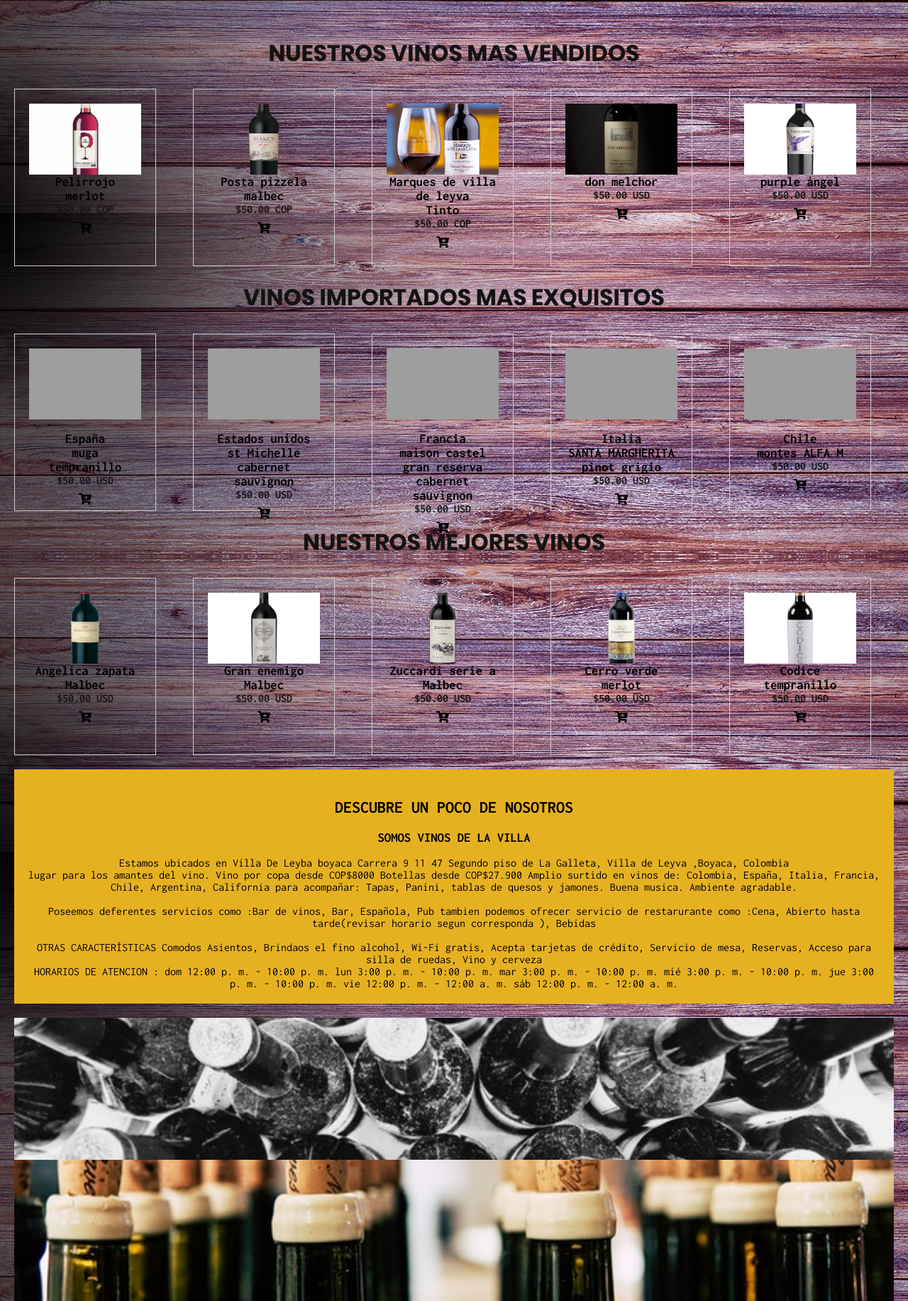
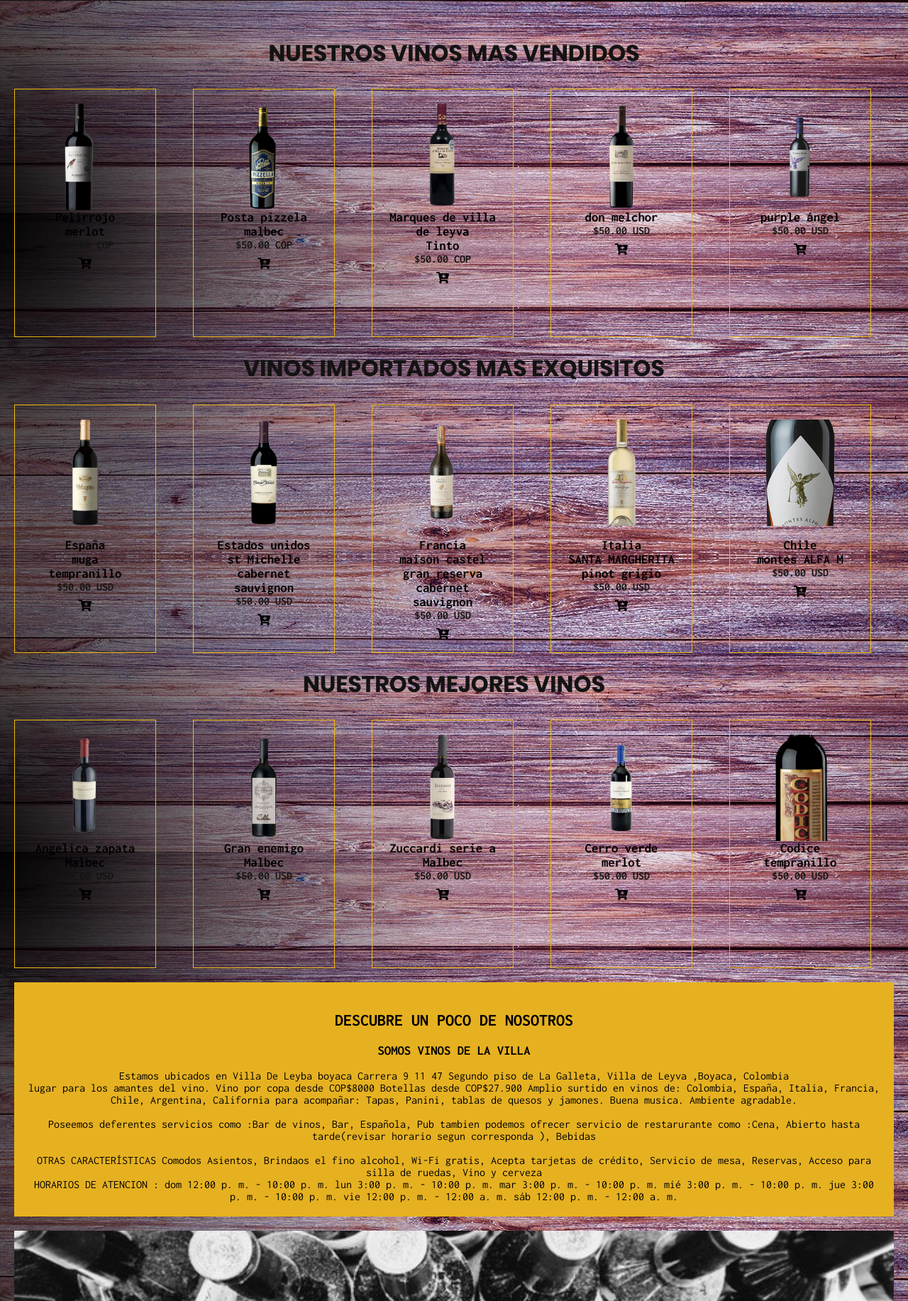
Before and after one commit to Juanito-boop/WebSite, a PHP site: page / in a window 1280 px wide. Shown: the part 600-2433 px from the top of the page at 71% size. Run offline with PHP 8.4, Linux system fonts and the light colour scheme; grey boxes are pictures that could not be loaded.

Commit message:
final-final

```diff
--- a/css/Global.css
+++ b/css/Global.css
@@ -59,10 +59,10 @@ h2 {
 }
 
 .product {
-  border: 1px solid #ccc;
+  border: 1px solid #efb810;
   padding: 20px;
   width: 200px;
-  height: 250px;
+  height: 350px;
   text-align: center;
   position: relative;
 }
@@ -85,7 +85,7 @@ h2 {
 
 .product__img {
   width: 100%;
-  height: 100px;
+  height: 150px;
   object-fit: cover;
 }
 
--- a/index.html
+++ b/index.html
@@ -114,7 +114,8 @@
             <h2 class="main-title">NUESTROS VINOS MAS VENDIDOS </h2>
             <section class="container-products">
                 <div class="product">
-                    <img src="img/OIP.jpg" alt="" class="product__img">
+                    <img src="img/vinos/Petirrojo-Merlot-750cc-600x600-2-removebg-preview.png" alt=""
+                        class="product__img">
                     <div class="product__description">
                         <h3 class="product__title">Pelirrojo<br>merlot</h3>
                         <span class="product__price">$50.00 COP</span>
@@ -122,7 +123,8 @@
                     <em class="product__icon fas fa-cart-plus"></em>
                 </div>
                 <div class="product">
-                    <img src="img/Alamos_Malbec.png" alt="" class="product__img">
+                    <img src="img/vinos/vino-la-posta-pizzella-malbec-D_NQ_NP_971539-MLA26603238551_012018-F-1-800x800-removebg-preview.png"
+                        alt="" class="product__img">
                     <div class="product__description">
                         <h3 class="product__title">Posta pizzela<br>malbec</h3>
                         <span class="product__price">$50.00 COP</span>
@@ -130,7 +132,7 @@
                     <em class="product__icon fas fa-cart-plus"></em>
                 </div>
                 <div class="product">
-                    <img src="img/R.jpg" alt="" class="product__img">
+                    <img src="img/vinos/marques-de-villa-de-leyva.png" alt="" class="product__img">
                     <div class="product__description">
                         <h3 class="product__title">Marques de villa de leyva<br>Tinto</h3>
                         <span class="product__price">$50.00 COP</span>
@@ -138,7 +140,7 @@
                     <em class="product__icon fas fa-cart-plus"></em>
                 </div>
                 <div class="product">
-                    <img src="img/R (1).jpg" alt="" class="product__img">
+                    <img src="img/vinos/don-melchor.png" alt="" class="product__img">
                     <div class="product__description">
                         <h3 class="product__title">don melchor</h3>
                         <span class="product__price">$50.00 USD</span>
@@ -146,7 +148,7 @@
                     <em class="product__icon fas fa-cart-plus"></em>
                 </div>
                 <div class="product">
-                    <img src="img/Montes-Purple-Angel-Carmenere-2015.jpg" alt="" class="product__img">
+                    <img src="img/vinos/purple-angel.png" alt="" class="product__img">
                     <div class="product__description">
                         <h3 class="product__title">purple ángel</h3>
                         <span class="product__price">$50.00 USD</span>
@@ -157,7 +159,7 @@
             <h2 class="main-title">VINOS IMPORTADOS MAS EXQUISITOS </h2>
             <section class="container-products">
                 <div class="product">
-                    <img src="img/producto1.jpg" alt="" class="product__img">
+                    <img src="img/vinos/muga-tempranillo.png" alt="" class="product__img">
                     <br>
                     <div class="product__description">
                         <h3 class="product__title">España<br>muga<br>tempranillo
@@ -167,7 +169,7 @@
                     <em class="product__icon fas fa-cart-plus"></em>
                 </div>
                 <div class="product">
-                    <img src="img/producto2.jpg" alt="" class="product__img">
+                    <img src="img/vinos/st-michelle-usa.png" alt="" class="product__img">
                     <br>
                     <div class="product__description">
                         <h3 class="product__title">Estados unidos<br>st Michelle<br>cabernet sauvignon</h3>
@@ -176,7 +178,7 @@
                     <em class="product__icon fas fa-cart-plus"></em>
                 </div>
                 <div class="product">
-                    <img src="img/producto3.jpg" alt="" class="product__img">
+                    <img src="img/vinos/maison-castel-gran-reserva-cabernet-sauvignon.png" alt="" class=" product__img">
                     <br>
                     <div class="product__description">
                         <h3 class="product__title">
@@ -187,7 +189,7 @@
                     <em class="product__icon fas fa-cart-plus"></em>
                 </div>
                 <div class="product">
-                    <img src="img/producto4.jpg" alt="" class="product__img">
+                    <img src="img/vinos/santa-margherita-pinot-grigio.png" alt="" class="product__img">
                     <br>
                     <div class="product__description">
                         <h3 class="product__title">
@@ -198,7 +200,7 @@
                     <em class="product__icon fas fa-cart-plus"></em>
                 </div>
                 <div class="product">
-                    <img src="img/producto1.jpg" alt="" class="product__img">
+                    <img src="img/vinos/montes-alpha-m.png" alt="" class="product__img">
                     <br>
                     <div class="product__description">
                         <h3 class="product__title">
@@ -213,7 +215,7 @@
             <h2 class="main-title">NUESTROS MEJORES VINOS </h2>
             <section class="container-products">
                 <div class="product">
-                    <img src="img/Angelica_Zapata_Malbec.png" alt="" class="product__img">
+                    <img src="img/vinos/angelica-zapata-malbec.png" alt="" class="product__img">
                     <div class="product__description">
                         <h3 class="product__title">Angelica zapata Malbec</h3>
                         <span class="product__price">$50.00 USD</span>
@@ -221,7 +223,7 @@
                     <em class="product__icon fas fa-cart-plus"></em>
                 </div>
                 <div class="product">
-                    <img src="img/X_vino_gran_enemigo_malbec3088.png" alt="" class="product__img">
+                    <img src="img/vinos/gran-enemigo-malbec.png" alt="" class="product__img">
                     <div class="product__description">
                         <h3 class="product__title">Gran enemigo Malbec</h3>
                         <span class="product__price">$50.00 USD</span>
@@ -229,7 +231,7 @@
                     <em class="product__icon fas fa-cart-plus"></em>
                 </div>
                 <div class="product">
-                    <img src="img/Zuccardi_Serie_A_Malbec.png" alt="" class="product__img">
+                    <img src="img/vinos/zuccardi-serie-a-malbec.png" alt="" class=" product__img">
                     <div class="product__description">
                         <h3 class="product__title">Zuccardi serie a Malbec</h3>
                         <span class="product__price">$50.00 USD</span>
@@ -237,7 +239,7 @@
                     <em class="product__icon fas fa-cart-plus"></em>
                 </div>
                 <div class="product">
-                    <img src="img/Cerro_Verde_Merlot.png" alt="" class="product__img">
+                    <img src="img/vinos/cerro-verde-merlot.png" alt="" class="product__img">
                     <div class="product__description">
                         <h3 class="product__title">Cerro verde merlot</h3>
                         <span class="product__price">$50.00 USD</span>
@@ -245,7 +247,7 @@
                     <em class="product__icon fas fa-cart-plus"></em>
                 </div>
                 <div class="product">
-                    <img src="img/Codice-Tempranillo-750-ml_1THN.png" alt="" class="product__img">
+                    <img src="img/vinos/codice-tempranillo.png" alt="" class="product__img">
                     <div class="product__description">
                         <h3 class="product__title">Codice tempranillo</h3>
                         <span class="product__price">$50.00 USD</span>
@@ -259,18 +261,21 @@
             <h3 class="testimonial__title">SOMOS VINOS DE LA VILLA</h3>
             <br>
 
-            <p class="testimonial__txt">Estamos ubicados  en Villa De Leyba boyaca
+            <p class="testimonial__txt">Estamos ubicados en Villa De Leyba boyaca
                 Carrera 9 11 47 Segundo piso de La Galleta, Villa de Leyva ,Boyaca, Colombia
                 <br>
-                <p class="testimonial__txt"> lugar para los amantes del vino. Vino por copa desde COP$8000 Botellas desde COP$27.900 Amplio surtido en vinos de:
+                <p class="testimonial__txt"> lugar para los amantes del vino. Vino por copa desde COP$8000 Botellas
+                    desde COP$27.900 Amplio surtido en vinos de:
                     Colombia, España, Italia, Francia, Chile, Argentina, California
                     para acompañar: Tapas, Panini, tablas de quesos y jamones. Buena musica. Ambiente agradable.</p>
                 <br>
                 <p class="testimonial__txt"> Poseemos deferentes servicios como :Bar de vinos, Bar, Española, Pub
-                tambien podemos ofrecer servicio de restarurante  como :Cena, Abierto hasta tarde(revisar horario segun corresponda ), Bebidas</p>
+                    tambien podemos ofrecer servicio de restarurante como :Cena, Abierto hasta tarde(revisar horario
+                    segun corresponda ), Bebidas</p>
                 <br>
-                <p class="testimonial__txt">  OTRAS CARACTERÍSTICAS
-                 Comodos Asientos, Brindaos el fino  alcohol, Wi-Fi gratis, Acepta tarjetas de crédito, Servicio de mesa, Reservas, Acceso para silla de ruedas, Vino y cerveza</p>
+                <p class="testimonial__txt"> OTRAS CARACTERÍSTICAS
+                    Comodos Asientos, Brindaos el fino alcohol, Wi-Fi gratis, Acepta tarjetas de crédito, Servicio de
+                    mesa, Reservas, Acceso para silla de ruedas, Vino y cerveza</p>
                 HORARIOS DE ATENCION :
                 dom
                 12:00 p. m. - 10:00 p. m.
@@ -312,9 +317,6 @@
                     <p>
                         KRA 9 # 11-47 P.2
                     </p>
-                <P>
-                    Telefono : 3219085857
-                </P>
                 </p>
                 <a href="" class="btn__shop">contacto </a>
             </div>
@@ -331,6 +333,9 @@
                     <P>
                         Telefono : 3219085857
                     </P>
+                    <P>
+                        Correo Electronico: ventas@vinosdelavilla.com
+                    </P>
                 </p>
                 <a href="" class="btn__shop">contacto </a>
             </div>
@@ -341,7 +346,8 @@
 
             <div class="footer__section">
                 <h2 class="footer__title">UBICACION :</h2>
-                <p class="footer__txt"> Carrera 9 11 47 Segundo piso de La Galleta, Villa de Leyva ,Boyaca, Colombia</p>
+                <p class="footer__txt"> Carrera 9 11 47 Segundo piso de La Galleta, a unos pasos de la plaza principal
+                    de Villa de Leyva ,Boyaca, Colombia</p>
             </div>
 
             <div class="footer__section">
```
Also changed, not shown: img/vinos/Petirrojo-Merlot-750cc-600x600-2-removebg-preview.png (added), img/vinos/angelica-zapata-malbec.png (added), img/vinos/cerro-verde-merlot.png (added), img/vinos/codice-tempranillo.png (added), img/vinos/don-melchor.png (added), img/vinos/gran-enemigo-malbec.png (added), img/vinos/maison-castel-gran-reserva-cabernet-sauvignon.png (added), img/vinos/marques-de-villa-de-leyva.png (added), img/vinos/montes-alpha-m.png (added), img/vinos/muga-tempranillo.png (added), img/vinos/purple-angel.png (added), img/vinos/santa-margherita-pinot-grigio.png (added), img/vinos/st-michelle-usa.png (added), img/vinos/vino-la-posta-pizzella-malbec-D_NQ_NP_971539-MLA26603238551_012018-F-1-800x800-removebg-preview.png (added), 1 more files. Lines whose indentation alone changed are shown as unchanged.
